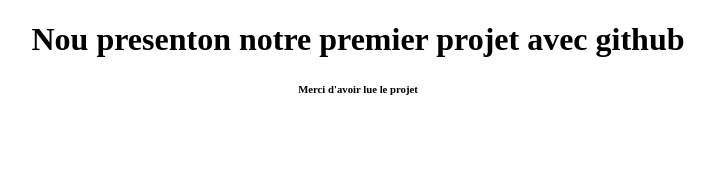
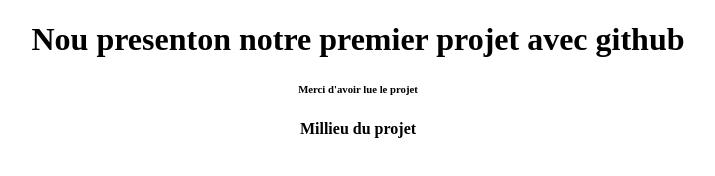
Before and after one commit to johnwidno/Projet1Sarawidn, a plain HTML site: page index.html in a window 1280 px wide. Shown: the whole page, without its empty margins (282-997 px from the left). Drawn offline with Linux system fonts and the light colour scheme.

Commit message:
deuxieme modification

```diff
--- a/index.html
+++ b/index.html
@@ -10,5 +10,9 @@
     <h1 >Nou presenton notre premier projet avec github</h1>
     <h6>Merci d'avoir lue le projet</h6>
 
+   <h4 style="text-align: center; margin: 400;" > Millieu du projet</h4>
+
+
+
 </body>
 </html>
```
